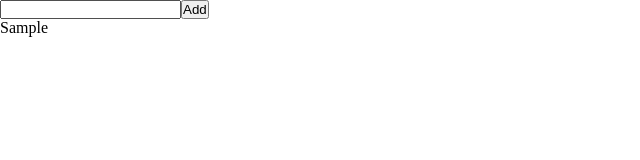
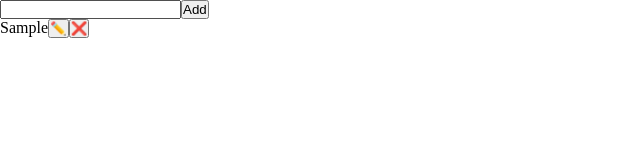
Before and after one commit to MannyB790/react-todo, a React (Create React App) app: page / in a window 1280 px wide. Both pictures are taken after typing "Sample" into the empty fields and a click on the button "Add". Shown: the top 160 px of the page, without its empty margins (0-640 px from the left). Built offline with nearby package versions, Linux system fonts and the light colour scheme.

Commit message:
added delete and edit button

```diff
--- a/src/App.jsx
+++ b/src/App.jsx
@@ -5,9 +5,23 @@ import Todos from "./components/Todos/Todos"
 function App() {
   const [todos, setTodos] = useState([])
 
+  const deleteTodoHandler = id => {
+    setTodos(prevState => prevState.filter(todo => todo.id != id))
+  }
+
+  const editTodoHandler = (id, editedTodo) => {
+    setTodos(prevState => prevState.map(todo => {
+      if (todo.id == id) {
+        return {...todo, title: editedTodo}
+      } else {
+        return todo
+      }
+    }))
+  }
+
 	return <div>
     <TodoInput addTodo={setTodos} />
-    <Todos todos={todos} />
+    <Todos todos={todos} delete={deleteTodoHandler} edit={editTodoHandler} />
   </div>
 }
 
--- a/src/components/Todos/Todo.jsx
+++ b/src/components/Todos/Todo.jsx
@@ -1,6 +1,19 @@
 const Todo = props => {
+  const deleteTodoHandler = () => {
+    props.delete(props.id)
+  }
+
+  const editTodoHandler = () => {
+    const editedTodo = prompt("New Edit")
+    props.edit(props.id, editedTodo)
+  }
+
   return (
-    <li>{props.title}</li>
+    <li>
+      {props.title}
+      <button onClick={editTodoHandler}>✏️</button>
+      <button onClick={deleteTodoHandler}>❌</button>
+    </li>
   )
 }
 export default Todo
--- a/src/components/Todos/Todos.jsx
+++ b/src/components/Todos/Todos.jsx
@@ -4,7 +4,7 @@ const Todos = props => {
   return (
     <ul>
         {props.todos.map(todo => {
-            return <Todo title={todo.title} key={todo.id} />
+            return <Todo title={todo.title} key={todo.id} id={todo.id} delete={props.delete} edit={props.edit} />
         })}
     </ul>
   )
```
